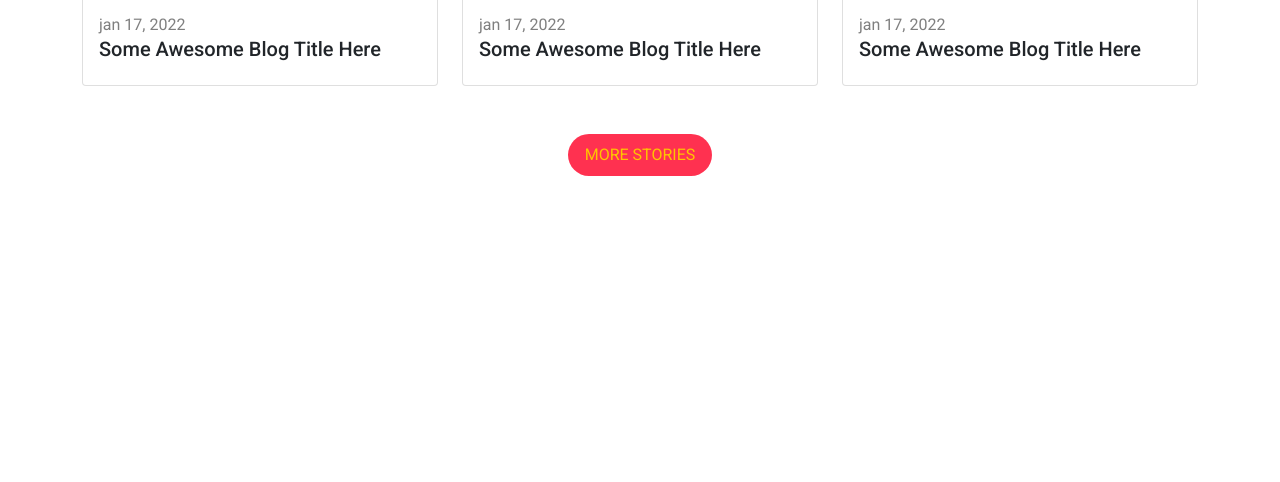
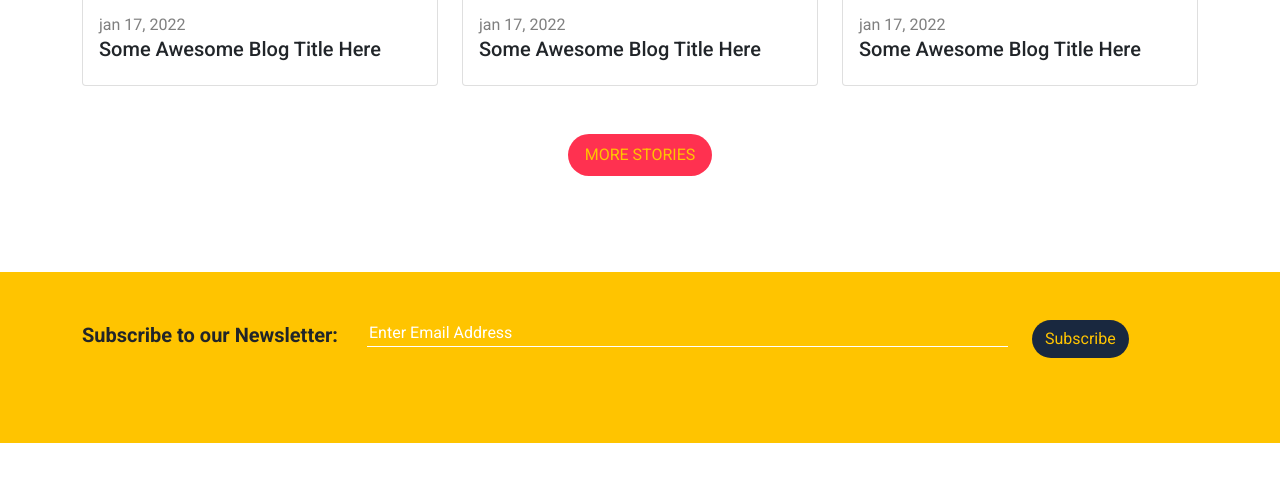
Before and after one commit to zyadayman1/Bootstrap_Template, a plain HTML site: page index.html in a window 1280 px wide. Shown: the part 4984-5466 px from the top of the page. Drawn offline with Linux system fonts and the light colour scheme; a web font is replaced by a local one.

Commit message:
Create Subscribe Section

```diff
--- a/css/Bondi.css
+++ b/css/Bondi.css
@@ -138,3 +138,22 @@ body {
     background-color: var(--dark-color);
 }
 /* end project */
+/* start Subscribe */
+.Subscribe {
+    background-color: var(--ylo-btn);
+}
+.Subscribe input[type="text"] {
+    border: none;
+    border-bottom: 1px solid white;
+}
+.Subscribe input[type="text"]:focus {
+    outline: none;
+}
+.Subscribe ::placeholder {
+    color: white;
+}
+.Subscribe input[type="submit"] {
+    background-color: var(--dark-color);
+    color: var(--ylo-btn);
+}
+/* end Subscribe */
--- a/index.html
+++ b/index.html
@@ -378,6 +378,24 @@
       </div>
     </div>
     <!-- end Blog  -->
+    <!-- start Subscribe -->
+    <div class="Subscribe pt-5 pb-5 text-center text-md-start">
+        <div class="container">
+            <form class="row">
+                <div class="col-md-6 col-lg-3">
+                    <div class="fw-bold fs-5 mb-3">Subscribe to our Newsletter:
+                    </div>
+                </div>
+                <div class="col-md-6 col-lg-7 mb-5">
+                    <input class="w-100 taxt-light bg-transparent" type="text" placeholder="Enter Email Address">
+                </div>
+                <div class="col-md-6 col-lg-2">
+                    <input class="btn rounded-pill" type="submit" value="Subscribe">
+                </div>
+            </form>
+        </div>
+    </div>
+    <!-- end Subscribe -->
     <script src="js/bootstrap.bundle.min.js"></script>
     <script src="js/all.min.js"></script>
   </body>
```
